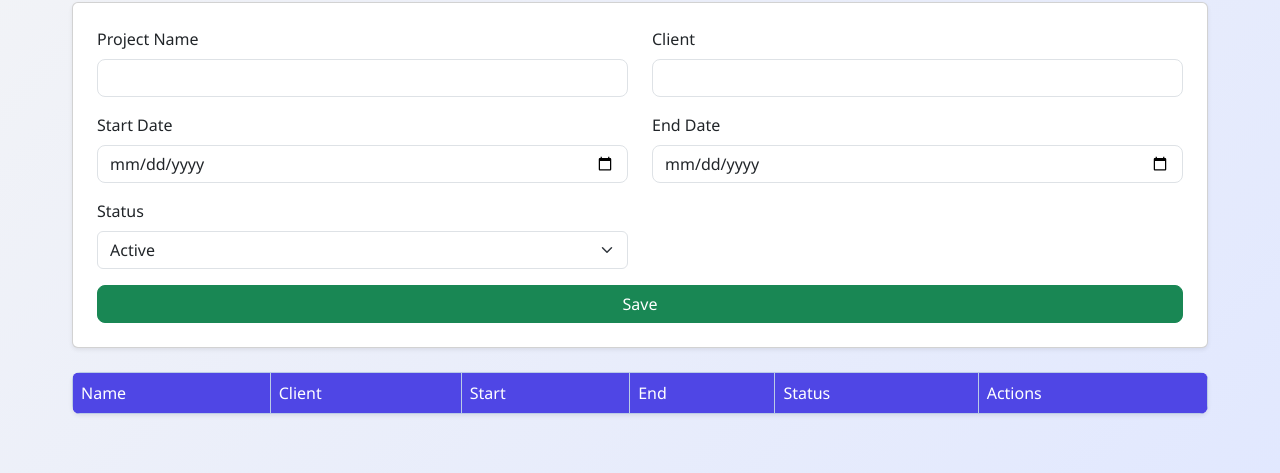
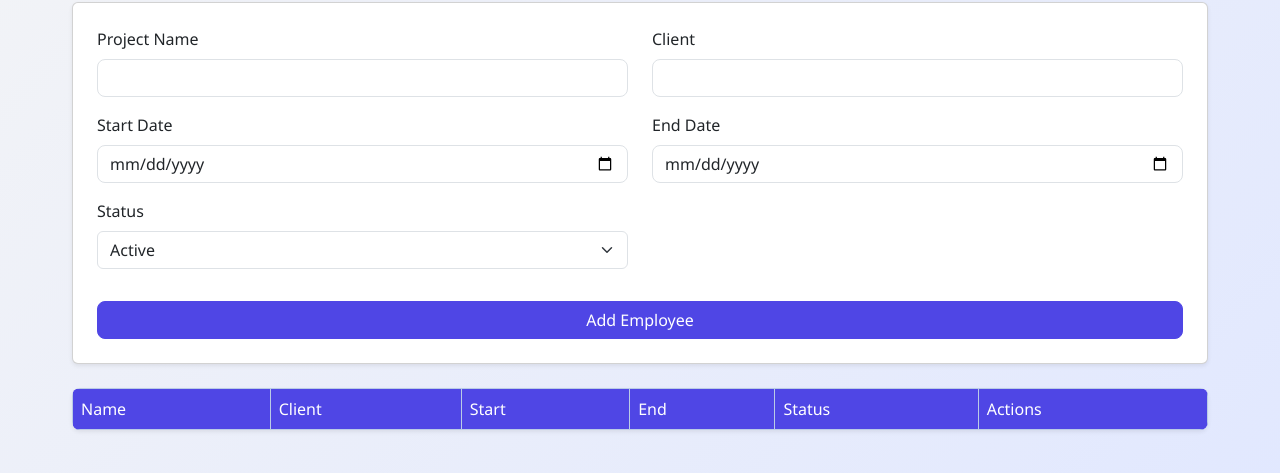
Before and after one commit to Saad982/Resource-Management-System-for-IT-Projects-Ovrlod, a website: page frontend/projects.html in a window 1280 px wide. Shown: the part 173-646 px from the top of the page. Drawn offline with nearby package versions, Linux system fonts and the light colour scheme; no server answers.

Commit message:
Projects html css issue of cancel and save

```diff
--- a/frontend/projects.html
+++ b/frontend/projects.html
@@ -53,8 +53,11 @@
         </div>
       </div>
 
-      <button type="submit" class="btn btn-success">Save</button>
-      <button type="button" id="cancelBtn" class="btn btn-secondary" style="display:none;">Cancel</button>
+     <div class="d-flex gap-2 mt-3">
+  <button type="submit" class="btn btn-primary flex-fill" id="submitBtn">Add Employee</button>
+  <button type="button" class="btn btn-secondary flex-fill" id="cancelBtn" style="display: none;">Cancel</button>
+</div>
+
     </form>
 
     <!-- Table -->
```
